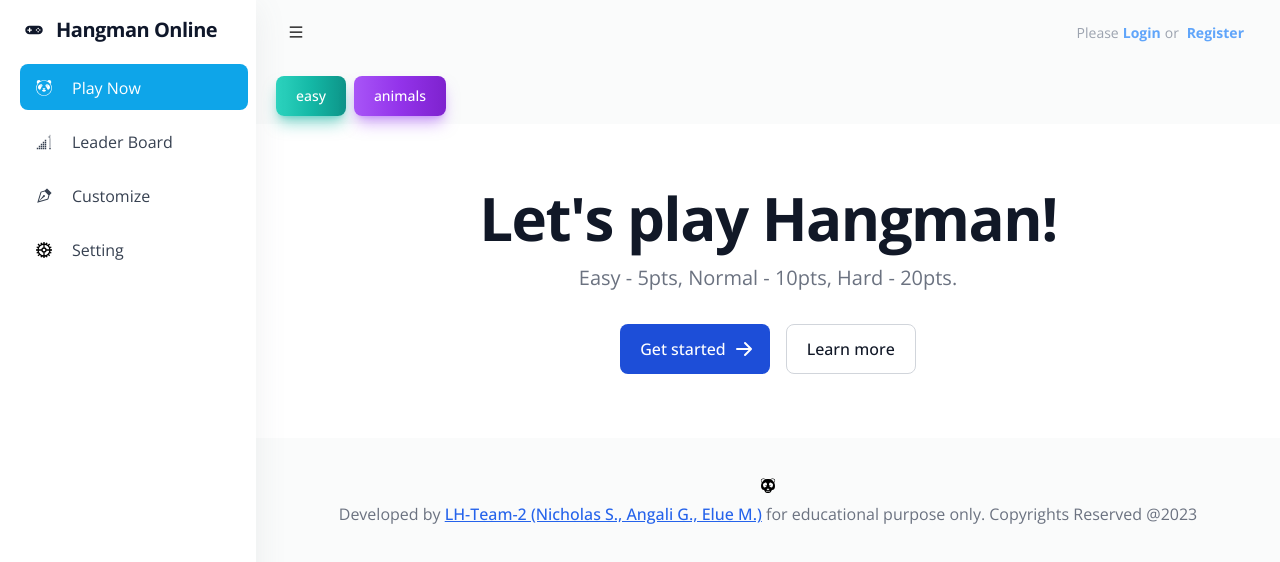
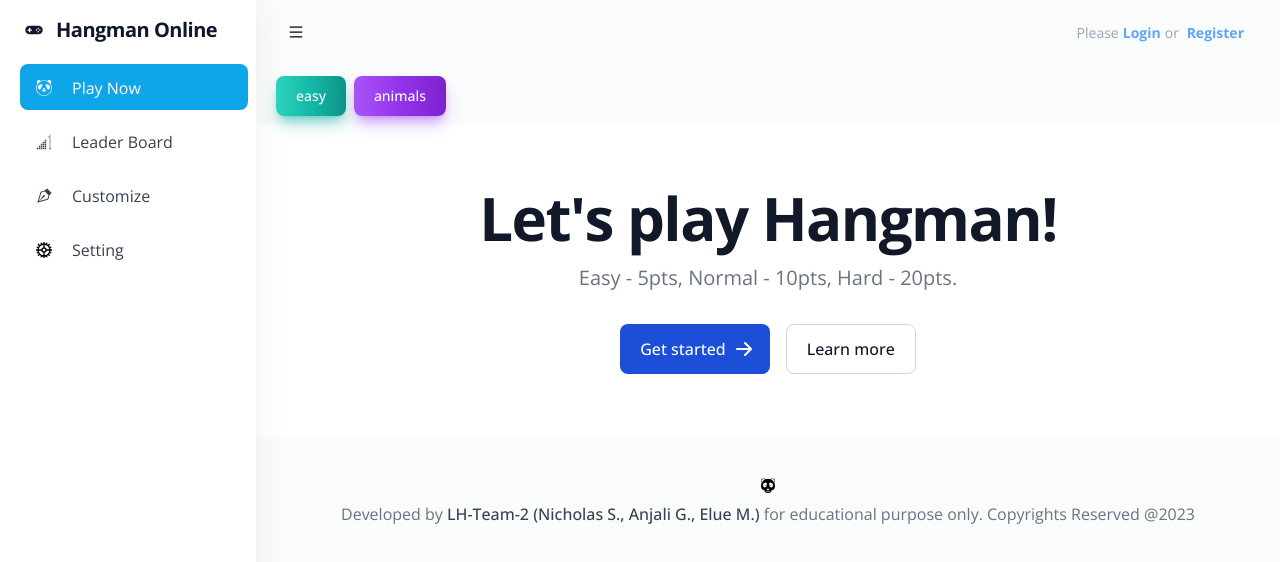
Before and after one commit to n-shen/game-hangman, a React (Create React App) app in the folder client/: page / in a window 1280 px wide. Shown: the top 562 px of the page. Built offline with nearby package versions, Linux system fonts and the light colour scheme.

Commit message:
Overall: fixed a render

```diff
--- a/client/src/App.js
+++ b/client/src/App.js
@@ -61,7 +61,7 @@ function App() {
                   path="/setting"
                   element={user ? <Setting /> : <Login />}
                 ></Route>
-                <Route path="/share/:sid" element={<Home />}></Route>
+                {/*<Route path="/share/:sid" element={<Home />}></Route>*/}
                 <Route path="/rank" element={<Leaderboard />}></Route>
               </Routes>
             </div>
--- a/client/src/components/Footer.jsx
+++ b/client/src/components/Footer.jsx
@@ -10,14 +10,9 @@ const Footer = () => {
 
       <p className="text-center text-gray-500 dark:text-gray-400">
         Developed by{" "}
-        <a
-          href="/"
-          target="_blank"
-          rel="noreferrer"
-          className="font-medium text-blue-600 underline dark:text-blue-500 hover:no-underline"
-        >
-          LH-Team-2 (Nicholas S., Angali G., Elue M.)
-        </a>{" "}
+        <span className="font-medium text-gray-700 dark:text-blue-500 hover:no-underline">
+          LH-Team-2 (Nicholas S., Anjali G., Elue M.)
+        </span>{" "}
         for educational purpose only. Copyrights Reserved @2023
       </p>
     </div>
--- a/client/src/components/ShareGame.jsx
+++ b/client/src/components/ShareGame.jsx
@@ -6,8 +6,8 @@ import { titleLetters } from "./GameBoard";
 
 import axios from "axios";
 
-const ShareGame = () => {
-  const { sid } = useParams();
+const ShareGame = ({ sid }) => {
+  // const { sid } = useParams();
   const { shared_info, currWord, setCurrWord, setNewRound, setCurrWinner } =
     useStateContext();
   const baseURL = shared_info.baseURL;
--- a/client/src/contexts/StateContext.jsx
+++ b/client/src/contexts/StateContext.jsx
@@ -4,7 +4,7 @@ const StateContext = createContext();
 
 const shared_info = {
   baseURL: "https://app-hangman.uc.r.appspot.com/api/v1",
-  baseURLSharing: "https://app-hangman.uc.r.appspot.com/share/",
+  baseURLSharing: "https://app-hangman.uc.r.appspot.com/?share=",
 };
 
 export const StateContextProvider = ({ children }) => {
--- a/client/src/pages/Home.jsx
+++ b/client/src/pages/Home.jsx
@@ -1,5 +1,5 @@
 import React from "react";
-import { useParams } from "react-router-dom";
+import { useSearchParams } from "react-router-dom";
 
 import { Game, ShareGame } from "../components";
 import { useStateContext } from "../contexts/StateContext";
@@ -7,12 +7,13 @@ import { Footer } from "../components";
 
 const Home = () => {
   const { screenSize } = useStateContext();
-  const { sid } = useParams();
+  const [queryParameters] = useSearchParams();
+  const sid = queryParameters.get("share");
 
   return (
     <div className={screenSize >= 900 ? "mt-0" : "mt-16"}>
       {!sid && <Game />}
-      {sid && <ShareGame />}
+      {sid && <ShareGame sid={sid} />}
       <Footer />
     </div>
   );
```
